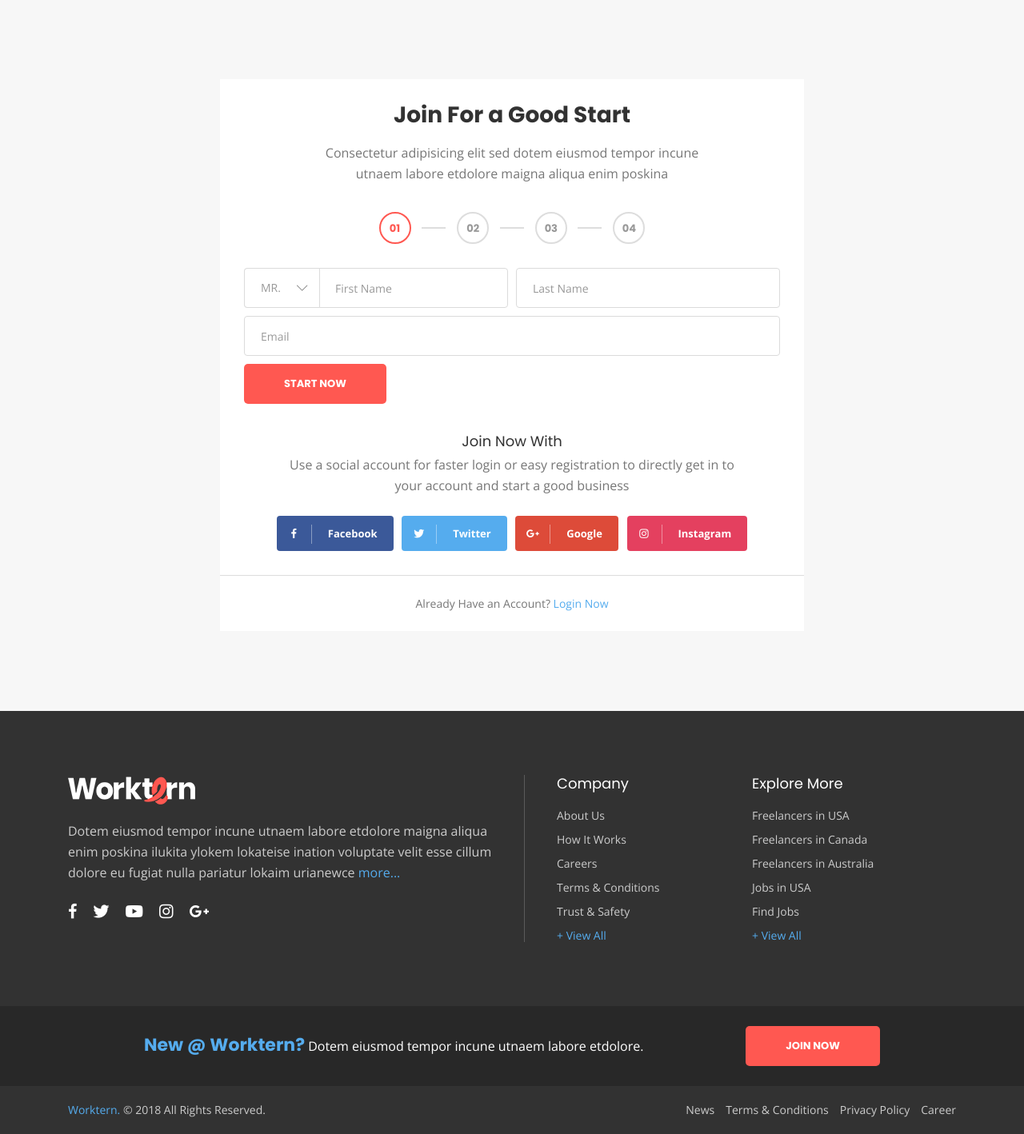
After one commit to nuriddin2468/Freelance_pro, a Django app: page /page/registration/ in a window 1280 px wide. The commit adds this page. Shown: the part 377-1795 px from the top of the page at 80% size. Run offline with Django 3.2, Linux system fonts and the light colour scheme; some libraries are stand-ins or nearby versions.

Commit message:
Adding registration and local db

```diff
--- a/Freelance_pro/urls.py
+++ b/Freelance_pro/urls.py
@@ -15,8 +15,10 @@ Including another URLconf
 """
 from django.contrib import admin
 from django.urls import path, include
+from django.views.generic import RedirectView
 
 urlpatterns = [
     path('admin/', admin.site.urls),
-    path('page/', include('staticPages.urls'))
+    path('page/', include('staticPages.urls')),
+    path('', RedirectView.as_view(pattern_name='dashboard'))
 ]
--- a/staticPages/urls.py
+++ b/staticPages/urls.py
@@ -1,6 +1,10 @@
 from django.urls import path, include
 from staticPages import views
 
+
 urlpatterns = [
-    path('dashboard/', views.indexs)
+    path('dashboard/', views.indexs, name="dashboard"),
+    path('login/', views.LoginView.as_view(), name='login'),
+    path('logout/', views.LogoutView, name='logout'),
+    path('registration/', views.RegisterView.as_view(), name='register')
 ]
--- a/staticPages/views.py
+++ b/staticPages/views.py
@@ -1,7 +1,122 @@
 from django.shortcuts import render
-
+from django.views import generic
+from django.contrib.auth import authenticate, login
+from django.shortcuts import redirect
+from django.contrib.auth import logout
+from django.core.validators import validate_email
 # Create your views here.
 
 
 def indexs(request):
-    return render(request, 'staticPages/index.html')
+    return render(request, 'staticPages/index.html', {
+    })
+
+
+class LoginView(generic.View):
+
+    def post(self, request, *args, **kwargs):
+        username = request.POST['username']
+        password = request.POST['password']
+        next_url = request.POST['next']
+        if username and password:
+            user = authenticate(username=username, password=password)
+            if user:
+                login(request, user)
+            if not user:
+                request.session['auth_error'] = 1
+        return redirect(next_url)
+
+
+class RegisterView(generic.View):
+
+    def get(self, request, *args, **kwargs):
+        try:
+            request.session['registration']
+        except KeyError:
+            return render(request, 'staticPages/registration.html')
+
+        step = request.GET.get('step', False)
+        if step:
+            if int(request.GET['step']) == 1:
+                request.session['registration']['step_one'] = 0
+                return render(request, 'staticPages/registration.html')
+            elif int(request.GET['step']) == 2:
+                if int(request.session['registration']['step_one']) == 1:
+                    request.session['registration']['step_two'] = 0
+                    return render(request, 'staticPages/registration2.html')
+        else:
+            if request.session['registration']['step_one'] == 0:
+                return render(request, 'staticPages/registration.html')
+            elif request.session['registration']['step_one'] == 1 and request.session['registration']['step_two'] == 0:
+                return render(request, 'staticPages/registration2.html')
+
+    def post(self, request, *args, **kwargs):
+        try:
+            request.session['registration']
+        except KeyError:
+            request.session['registration'] = {
+                'First_Name': None,
+                'Last_Name': None,
+                'Email': None,
+                'Sex': None,
+                'step_one': 0,
+                'State': None,
+                'Login': None,
+                'Password': None,
+                'Type': None,
+                'Terms': None,
+                'step_two': 0,
+            }
+
+        errors = {
+            'First_Name': None,
+            'Last_Name': None,
+            'Email': None,
+            'Sex': None,
+            'err': 0,
+            'State': None,
+            'Login': None,
+            'Password': None,
+            'Type': None,
+            'Terms': None,
+        }
+        if request.session['registration']['step_one'] == 0:
+            if request.POST['First_Name']:
+                if len(request.POST['First_Name']) < 1 or request.POST['First_Name'] == '':
+                    errors['First_Name'] = True
+                    errors['err'] = 1
+                else:
+                    request.session['registration']['First_Name'] = request.POST['First_Name']
+            if request.POST['Last_Name']:
+                if len(request.POST['Last_Name']) < 1 or request.POST['Last_Name'] == '':
+                    errors['Last_Name'] = True
+                    errors['err'] = 1
+                else:
+                    request.session['registration']['Last_Name'] = request.POST['Last_Name']
+            if request.POST['Email']:
+                try:
+                    request.session['registration']['Email'] = request.POST['Email']
+                    validate_email(request.POST['Email'])
+                except Exception:
+                    errors['Email'] = True
+                    errors['err'] = 1
+            if request.POST['Sex']:
+                request.session['registration']['Sex'] = 1
+            else:
+                request.session['registration']['Sex'] = 0
+
+            if errors['err']:
+                request.session['registration']['step_one'] = 0
+                return render(request, 'staticPages/registration.html', {
+                    'errors': errors,
+                })
+            else:
+                request.session['registration']['step_one'] = 1
+                return render(request, 'staticPages/registration2.html')
+        elif request.session['registration']['step_two'] == 0:
+            return render(request, 'staticPages/registration2.html')
+
+
+def LogoutView(request):
+    logout(request)
+    return redirect('dashboard')
--- a/templates/staticPages/index.html
+++ b/templates/staticPages/index.html
@@ -1,6 +1,5 @@
 {% extends 'wrapper.html' %}
 {% load static %}
-
 {% block content %}
     <!--Home Banner Start-->
 			<div class="wt-haslayout wt-bannerholder">
--- /dev/null
+++ b/templates/staticPages/registration.html
@@ -0,0 +1,97 @@
+{% extends 'wrapper.html' %}
+{% load static %}
+
+{% block content %}
+    <!--Inner Home Banner Start-->
+			<div class="wt-haslayout wt-innerbannerholder">
+				<div class="container">
+					<div class="row justify-content-md-center">
+						<div class="col-xs-12 col-sm-12 col-md-8 push-md-2 col-lg-6 push-lg-3">
+							<div class="wt-innerbannercontent">
+							<div class="wt-title"><h2>Join Now For FREE</h2></div>
+							<ol class="wt-breadcrumb">
+								<li><a href="index.html">Home</a></li>
+								<li class="wt-active">Join Now</li>
+							</ol>
+							</div>
+						</div>
+					</div>
+				</div>
+			</div>
+			<!--Inner Home End-->
+			<!--Main Start-->
+			<main id="wt-main" class="wt-main wt-haslayout wt-innerbgcolor">
+				<!--Register Form Start-->
+				<div class="wt-haslayout wt-main-section">
+					<div class="container">
+						<div class="row justify-content-md-center">
+							<div class="col-xs-12 col-sm-12 col-md-10 push-md-1 col-lg-8 push-lg-2">
+								<div class="wt-registerformhold">
+									<div class="wt-registerformmain">
+										<div class="wt-registerhead">
+											<div class="wt-title">
+												<h3>Join For a Good Start</h3>
+											</div>
+											<div class="wt-description">
+												<p>Consectetur adipisicing elit sed dotem eiusmod tempor incune utnaem labore etdolore maigna aliqua enim poskina</p>
+											</div>
+										</div>
+										<div class="wt-joinforms">
+											<ul class="wt-joinsteps">
+												<li class="wt-active"><a href="{% url 'register' %}?step=1">01</a></li>
+												<li><a href="{% url 'register' %}?step=2">02</a></li>
+												<li><a href="javascrip:void(0);">03</a></li>
+												<li><a href="javascrip:void(0);">04</a></li>
+											</ul>
+											<form class="wt-formtheme wt-formregister" action="{% url 'register' %}" method="post">
+                                                {% csrf_token %}
+												<fieldset class="wt-registerformgroup">
+													<div class="form-group wt-form-group-dropdown form-group-half">
+														<span class="wt-select">
+															<select name="Sex">
+																<option value="1">mr.</option>
+																<option value="0">mrs</option>
+															</select>
+														</span>
+														<input type="text" name="First_Name" class="form-control {% if errors %} {% if errors.First_Name %}border-danger{% else %} border-success {% endif %}{% endif %}" {% if request.session.registration.First_Name %} value="{{ request.session.registration.First_Name }}" {% endif %} placeholder="First Name">
+													</div>
+													<div class="form-group form-group-half">
+														<input type="text" name="Last_Name" class="form-control {% if errors %} {% if errors.Last_Name %}border-danger {% else %} border-success {% endif %}{% endif %}" {% if request.session.registration.Last_Name %} value="{{ request.session.registration.Last_Name }}" {% endif %} placeholder="Last Name">
+													</div>
+													<div class="form-group">
+														<input type="text" name="Email" class="form-control {% if errors %} {% if errors.Email %}border-danger{% else %}border-success {% endif %}{% endif %}" {% if request.session.registration.Email %} value="{{ request.session.registration.Email }}" {% endif %} placeholder="Email">
+													</div>
+													<div class="form-group">
+														<button type="submit" class="wt-btn">Start Now</button>
+													</div>
+												</fieldset>
+											</form>
+											<div class="wt-joinnowholder">
+												<div class="wt-title">
+													<h4>Join Now With</h4>
+												</div>
+												<div class="wt-description">
+													<p>Use a social account for faster login or easy registration to directly get in to your account and start a good business</p>
+												</div>
+												<ul class="wt-socialicons wt-iconwithtext">
+													<li class="wt-facebook"><a href="javascript:void(0);"><i class="fa fa-facebook-f"></i><em>Facebook</em></a>
+													</li>
+													<li class="wt-twitter"><a href="javascript:void(0);"><i class="fab fa-twitter"></i><em>Twitter</em></a></li>
+													<li class="wt-googleplus"><a href="javascript:void(0);"><i class="fab fa-google-plus-g"></i><em>Google</em></a></li>
+													<li class="wt-instagram"><a href="javascript:void(0);"><i class="fab fa-instagram"></i><em>Instagram</em></a></li>
+												</ul>
+											</div>
+										</div>
+									</div>
+									<div class="wt-registerformfooter">
+										<span>Already Have an Account? <a href="javascript:void(0);">Login Now</a></span>
+									</div>
+								</div>
+							</div>
+						</div>
+					</div>
+				</div>
+				<!--Register Form End-->
+			</main>
+			<!--Main End-->
+{% endblock %}
--- a/templates/wrapper.html
+++ b/templates/wrapper.html
@@ -52,7 +52,7 @@
 					<div class="container-fluid">
 						<div class="row">
 							<div class="col-xs-12 col-sm-12 col-md-12 col-lg-12">
-								<strong class="wt-logo"><a href="index.html"><img src="{% static 'images/logo.png' %}" alt="company logo here"></a></strong>
+								<strong class="wt-logo"><a href="{% url 'dashboard' %}"><img src="{% static 'images/logo.png' %}" alt="company logo here"></a></strong>
 								<div class="wt-rightarea">
 									<nav id="wt-nav" class="wt-nav navbar-expand-lg">
 										<button class="navbar-toggler" type="button" data-toggle="collapse" data-target="#navbarNav" aria-controls="navbarNav" aria-expanded="false" aria-label="Toggle navigation">
@@ -131,64 +131,16 @@
 											</ul>
 										</div>
 									</nav>
-									<div class="wt-loginarea">
-										<figure class="wt-userimg">
-											<img src="{% static 'images/user-login.png' %}" alt="img description">
-										</figure>
-										<div class="wt-loginoption">
-											<a href="javascript:void(0);" id="wt-loginbtn" class="wt-loginbtn">Login</a>
-											<div class="wt-loginformhold">
-												<div class="wt-loginheader">
-													<span>Login</span>
-													<a href="javascript:;"><i class="fa fa-times"></i></a>
-												</div>
-												<form class="wt-formtheme wt-loginform do-login-form">
-													<fieldset>
-														<div class="form-group">
-															<input type="text" name="username" class="form-control" placeholder="Username">
-														</div>
-														<div class="form-group">
-															<input type="password" name="password" class="form-control" placeholder="Password">
-														</div>
-														<div class="wt-logininfo">
-															<a href="javascript:;" class="wt-btn do-login-button">Login</a>
-															<span class="wt-checkbox">
-																<input id="wt-login" type="checkbox" name="rememberme">
-																<label for="wt-login">Keep me logged in</label>
-															</span>
-														</div>
-													</fieldset>
-													<div class="wt-loginfooterinfo">
-														<a href="javascript:;" class="wt-forgot-password">Forgot password?</a>
-														<a href="register.html">Create account</a>
-													</div>
-												</form>
-											    <form class="wt-formtheme wt-loginform do-forgot-password-form wt-hide-form">
-											        <fieldset>
-											            <div class="form-group">
-											                <input type="email" name="email" class="form-control get_password" placeholder="Email">
-											            </div>
+									{% if user.is_authenticated %}
 
-											            <div class="wt-logininfo">
-											                <a href="javascript:;" class="wt-btn do-get-password">Get Pasword</a>
-											            </div>
-											        </fieldset>
-											        <div class="wt-loginfooterinfo">
-											            <a href="javascript:void(0);" class="wt-show-login">Login</a>
-											            <a href="register.html">Create account</a>
-											        </div>
-											    </form>
-											</div>
-										</div>
-										<a href="register.html" class="wt-btn">Join Now</a>
-									</div>
-									<div class="wt-userlogedin">
+                                    <div class="wt-userlogedin">
 										<figure class="wt-userimg">
 											<img src="{% static 'images/user-img.jpg' %}" alt="image description">
 										</figure>
 										<div class="wt-username">
-											<h3>Louanne Mattioli</h3>
-											<span>Amento Tech</span>
+
+                                            <h3>{{ user.get_username }}</h3>
+                                                <span>{{ request.user.first_name }} {{ request.user.last_name }}</span>
 										</div>
 										<nav class="wt-usernav">
 											<ul>
@@ -267,13 +219,55 @@
 													</a>
 												</li>
 												<li>
-													<a href="index.html">
+													<a href="{% url 'logout' %}">
 														<span>Logout</span>
 													</a>
 												</li>
 											</ul>
 										</nav>
 									</div>
+                                        {% else %}
+                                        <div class="wt-loginarea" style="display: block">
+										<figure class="wt-userimg">
+											<img src="{% static 'images/user-login.png' %}" alt="img description">
+										</figure>
+										<div class="wt-loginoption">
+											<a href="javascript:void(0);" id="wt-loginbtn" class="wt-loginbtn">Login</a>
+											<div class="wt-loginformhold">
+												<div class="wt-loginheader">
+													<span>Login</span>
+													<a href="javascript:;"><i class="fa fa-times"></i></a>
+												</div>
+												<form class="wt-formtheme wt-loginform do-login-form" method="post" action="{% url 'login' %}">
+                                                    {% csrf_token %}
+                                                    <input hidden type="text" name="next" value="{{ request.path }}">
+													<fieldset>
+														<div class="form-group">
+
+															<input type="text" name="username" class="form-control" placeholder="Username">
+														</div>
+														<div class="form-group">
+															<input type="password" name="password" class="form-control" placeholder="Password">
+														</div>
+														<div class="wt-logininfo">
+															<button href="{% url 'login' %}"  class="wt-btn do-login-button">Login</button>
+															<span class="wt-checkbox">
+																<input id="wt-login" type="checkbox" name="rememberme">
+																<label for="wt-login">Keep me logged in</label>
+															</span>
+														</div>
+													</fieldset>
+													<div class="wt-loginfooterinfo">
+														<a href="javascript:;" class="wt-forgot-password">Forgot password?</a>
+														<a href="{% url 'register' %}">Create account</a>
+													</div>
+												</form>
+											    </form>
+											</div>
+										</div>
+										<a href="register.html" class="wt-btn">Join Now</a>
+									</div>
+                                    {% endif %}
 								</div>
 							</div>
 						</div>
@@ -291,7 +285,7 @@
 						<div class="row">
 							<div class="col-12 col-sm-12 col-md-6 col-lg-6">
 								<div class="wt-footerlogohold">
-									<strong class="wt-logo"><a href="index.html"><img src="{% static 'images/flogo.png' %}" alt="company logo here"></a></strong>
+									<strong class="wt-logo"><a href="{% url 'dashboard' %}"><img src="{% static 'images/flogo.png' %}" alt="company logo here"></a></strong>
 									<div class="wt-description">
 										<p>Dotem eiusmod tempor incune utnaem labore etdolore maigna aliqua enim poskina ilukita ylokem lokateise ination voluptate velit esse cillum dolore eu fugiat nulla pariatur lokaim urianewce <a href="javascript:void(0);">more...</a></p>
 									</div>
```
Also changed, not shown: Freelance_pro/settings.py (+9 -1 lines), templates/staticPages/registration2.html (added, +181 -0 lines), db.sqlite3 (added), staticPages/forms.py (added), 1 other file.
